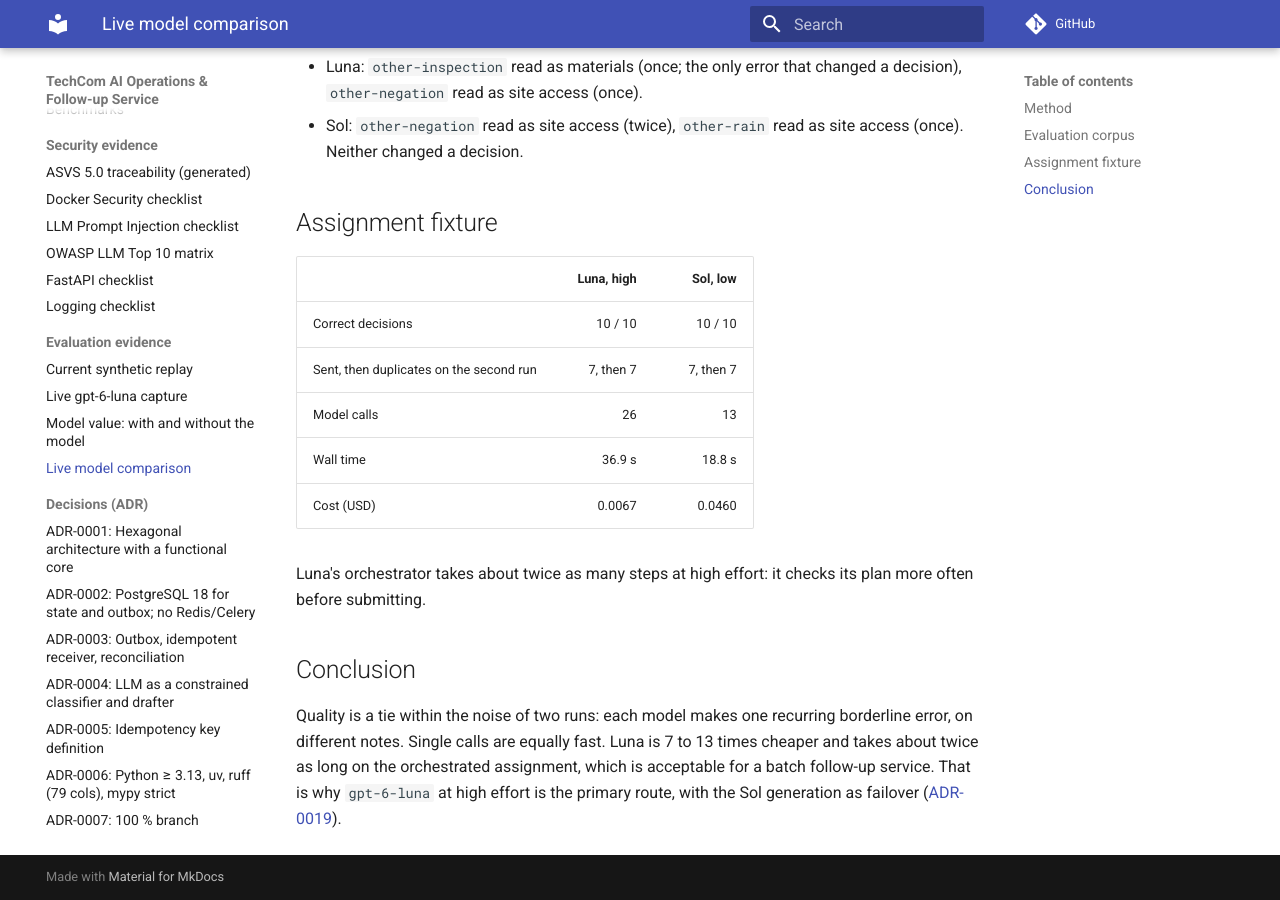
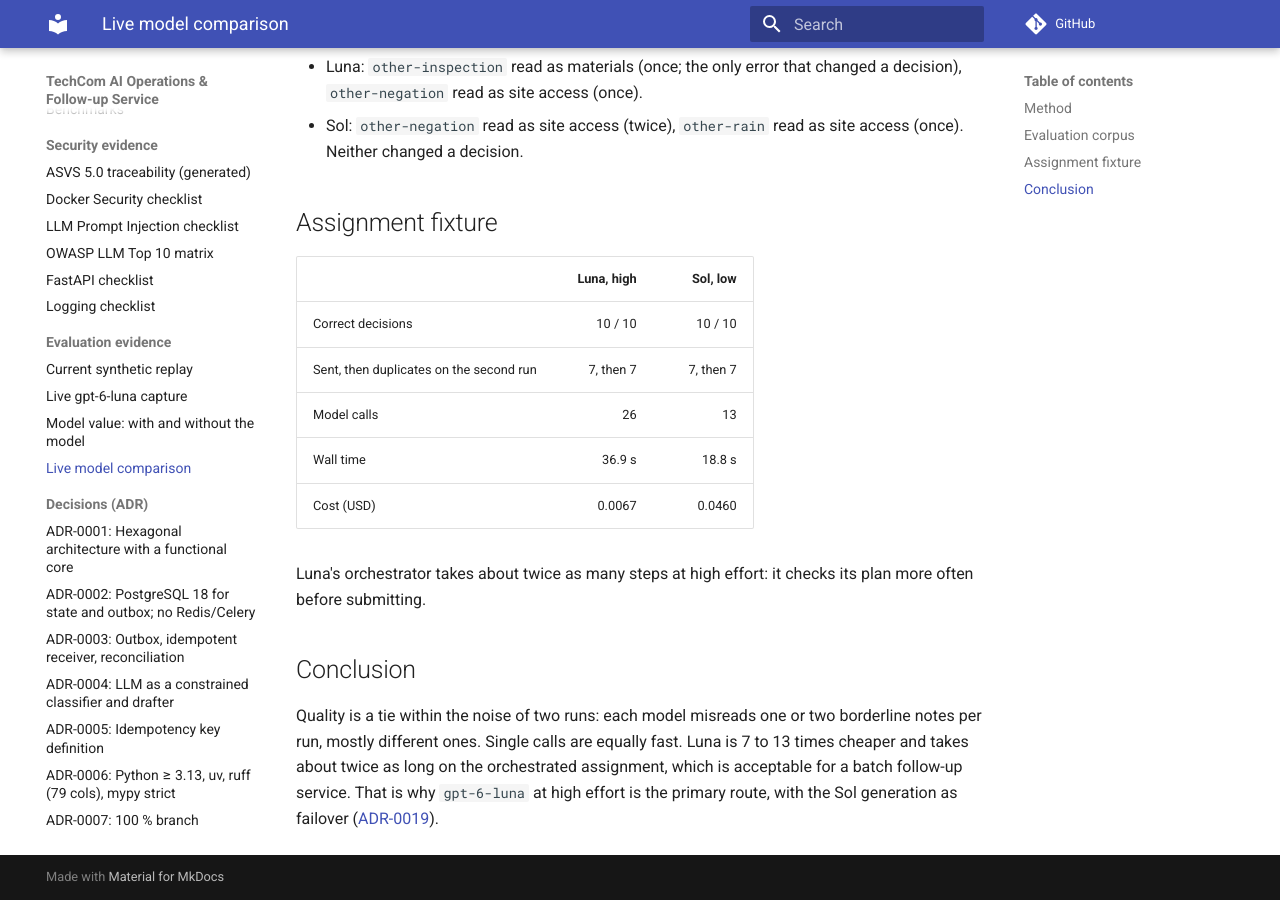
Before and after one commit to Andrey-Sema/Techcom, an MkDocs documentation site: the page built from docs/eval/model-comparison.md, in a window 1280 px wide and 900 px high, scrolled down 1217 px. Built offline with MkDocs 1.6.1 and Material for MkDocs 9.7.7, drawn with Linux system fonts in a browser that asks for light colours; comment, search, counter and statistics services are not loaded.

Commit message:
docs: describe the comparison errors as they occurred
Luna misread two different notes across its two runs; only Sol repeated an error. The conclusion no longer calls both errors recurring.

Co-Authored-By: Claude Opus 5.5 <noreply@anthropic.com>

```diff
--- a/docs/eval/model-comparison.md
+++ b/docs/eval/model-comparison.md
@@ -57,8 +57,8 @@ checks its plan more often before submitting.
 
 ## Conclusion
 
-Quality is a tie within the noise of two runs: each model makes one
-recurring borderline error, on different notes. Single calls are
+Quality is a tie within the noise of two runs: each model misreads one
+or two borderline notes per run, mostly different ones. Single calls are
 equally fast. Luna is 7 to 13 times cheaper and takes about twice as
 long on the orchestrated assignment, which is acceptable for a batch
 follow-up service. That is why `gpt-6-luna` at high effort is the
```
